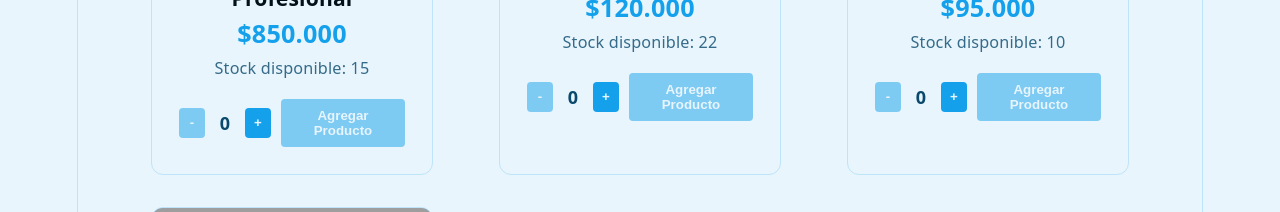
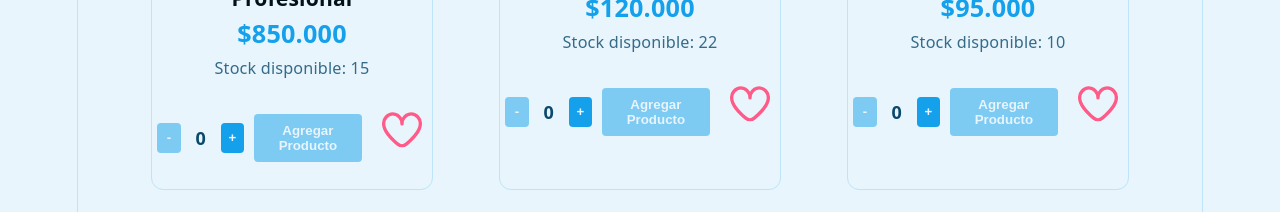
Before and after one commit to valverdecristian/PRODUS, a React (Vite) app: page /productos in a window 1280 px wide. Shown: the part 504-716 px from the top of the page. Built offline with nearby package versions, Linux system fonts and the light colour scheme; grey boxes are pictures that could not be loaded.

Commit message:
feat: implementar lógica para marcar productos como favoritos

```diff
--- a/package.json
+++ b/package.json
@@ -11,7 +11,8 @@
   },
   "dependencies": {
     "react": "^19.2.4",
-    "react-dom": "^19.2.4"
+    "react-dom": "^19.2.4",
+    "styled-components": "^6.4.1"
   },
   "devDependencies": {
     "@eslint/js": "^9.39.4",
--- a/src/components/products/TarjetaProducto.jsx
+++ b/src/components/products/TarjetaProducto.jsx
@@ -1,5 +1,6 @@
 import styles from './TarjetaProducto.module.css';
 import ContadorProducto from './ContadorProducto';
+import BotonFavorito from '../ui/BotonFavorito';
 
 const TarjetaProducto = ({ imagen, nombre, precio, stock }) => {
   return (
@@ -11,7 +12,10 @@
         <h3 className={styles.nombre}>{nombre}</h3>
         <p className={styles.precio}>${precio.toLocaleString('es-AR')}</p>
         <p className={styles.stock}>Stock disponible: {stock}</p>
-        <ContadorProducto stock={stock} nombre={nombre} />
+        <div className={styles.accionesContenedor}>
+          <ContadorProducto stock={stock} nombre={nombre} />
+          <BotonFavorito />
+        </div>
       </div>
     </div>
   );
--- a/src/components/products/TarjetaProducto.module.css
+++ b/src/components/products/TarjetaProducto.module.css
@@ -95,3 +95,18 @@
   opacity: 0.5;
   cursor: not-allowed;
 }
+
+/* TarjetaProducto.module.css */
+
+.accionesContenedor {
+  display: flex;          /* Activa el modo fila */
+  align-items: center;    /* Centra verticalmente el corazón con los botones */
+  justify-content: center; /* Opcional: centra todo el bloque en la tarjeta */
+  gap: 15px;             /* Espacio entre el contador y el corazón */
+  margin-top: 15px;       /* Separación con el texto del stock */
+}
+
+/* Opcional: Ajustar el tamaño del corazón si se ve muy grande respecto a los botones */
+.accionesContenedor :global(.heart-container) {
+  transform: scale(0.8); /* Lo achica un 20% para que armonice mejor */
+}
--- /dev/null
+++ b/src/components/ui/BotonFavorito.jsx
@@ -0,0 +1,139 @@
+import { useState } from 'react';
+import styled from 'styled-components';
+
+const BotonFavorito = () => {
+
+  const [esFavorito, setEsFavorito] = useState(false);
+
+  const marcarComoFavorito = (estadoActual) => {
+    return !estadoActual;
+  };
+
+  const alternarFavorito = () => {
+    const nuevoEstado = marcarComoFavorito(esFavorito);
+    setEsFavorito(nuevoEstado);
+  };
+
+  return (
+    <StyledWrapper>
+      <div className="heart-container" title="Like">
+        <input type="checkbox" className="checkbox" checked={esFavorito} onChange={alternarFavorito} />
+        <div className="svg-container">
+          <svg viewBox="0 0 24 24" className="svg-outline" xmlns="http://www.w3.org/2000/svg">
+            <path d="M17.5,1.917a6.4,6.4,0,0,0-5.5,3.3,6.4,6.4,0,0,0-5.5-3.3A6.8,6.8,0,0,0,0,8.967c0,4.547,4.786,9.513,8.8,12.88a4.974,4.974,0,0,0,6.4,0C19.214,18.48,24,13.514,24,8.967A6.8,6.8,0,0,0,17.5,1.917Zm-3.585,18.4a2.973,2.973,0,0,1-3.83,0C4.947,16.006,2,11.87,2,8.967a4.8,4.8,0,0,1,4.5-5.05A4.8,4.8,0,0,1,11,8.967a1,1,0,0,0,2,0,4.8,4.8,0,0,1,4.5-5.05A4.8,4.8,0,0,1,22,8.967C22,11.87,19.053,16.006,13.915,20.313Z">
+            </path>
+          </svg>
+          <svg viewBox="0 0 24 24" className="svg-filled" xmlns="http://www.w3.org/2000/svg">
+            <path d="M17.5,1.917a6.4,6.4,0,0,0-5.5,3.3,6.4,6.4,0,0,0-5.5-3.3A6.8,6.8,0,0,0,0,8.967c0,4.547,4.786,9.513,8.8,12.88a4.974,4.974,0,0,0,6.4,0C19.214,18.48,24,13.514,24,8.967A6.8,6.8,0,0,0,17.5,1.917Z">
+            </path>
+          </svg>
+          <svg className="svg-celebrate" width={100} height={100} xmlns="http://www.w3.org/2000/svg">
+            <polygon points="10,10 20,20" />
+            <polygon points="10,50 20,50" />
+            <polygon points="20,80 30,70" />
+            <polygon points="90,10 80,20" />
+            <polygon points="90,50 80,50" />
+            <polygon points="80,80 70,70" />
+          </svg>
+        </div>
+      </div>
+    </StyledWrapper>
+  );
+}
+
+const StyledWrapper = styled.div`
+  display: inline-block;
+
+  .heart-container {
+    --heart-color: rgb(255, 91, 137);
+    position: relative;
+    width: 50px;
+    height: 50px;
+    transition: .3s;
+    margin: 0;
+    padding: 0;
+  }
+
+  .heart-container .checkbox {
+    position: absolute;
+    top: 0;
+    left: 0;
+    width: 100%;
+    height: 100%;
+    opacity: 0;
+    z-index: 20;
+    cursor: pointer;
+    margin: 0;
+  }
+
+  .heart-container .svg-container {
+    width: 100%;
+    height: 100%;
+    display: flex;
+    justify-content: center;
+    align-items: center;
+    pointer-events: none;
+  }
+
+  .heart-container .svg-outline,
+          .heart-container .svg-filled {
+    fill: var(--heart-color);
+    position: absolute;
+  }
+
+  .heart-container .svg-filled {
+    animation: keyframes-svg-filled 1s;
+    display: none;
+  }
+
+  .heart-container .svg-celebrate {
+    position: absolute;
+    animation: keyframes-svg-celebrate .5s;
+    animation-fill-mode: forwards;
+    display: none;
+    stroke: var(--heart-color);
+    fill: var(--heart-color);
+    stroke-width: 2px;
+  }
+
+  .heart-container .checkbox:checked~.svg-container .svg-filled {
+    display: block
+  }
+
+  .heart-container .checkbox:checked~.svg-container .svg-celebrate {
+    display: block
+  }
+
+  @keyframes keyframes-svg-filled {
+    0% {
+      transform: scale(0);
+    }
+
+    25% {
+      transform: scale(1.2);
+    }
+
+    50% {
+      transform: scale(1);
+      filter: brightness(1.5);
+    }
+  }
+
+  @keyframes keyframes-svg-celebrate {
+    0% {
+      transform: scale(0);
+    }
+
+    50% {
+      opacity: 1;
+      filter: brightness(1.5);
+    }
+
+    100% {
+      transform: scale(1.4);
+      opacity: 0;
+      display: none;
+    }
+  }`;
+
+export default BotonFavorito;
```
Also changed, not shown: 1 other file (tests, documents, lock files or other folders).
